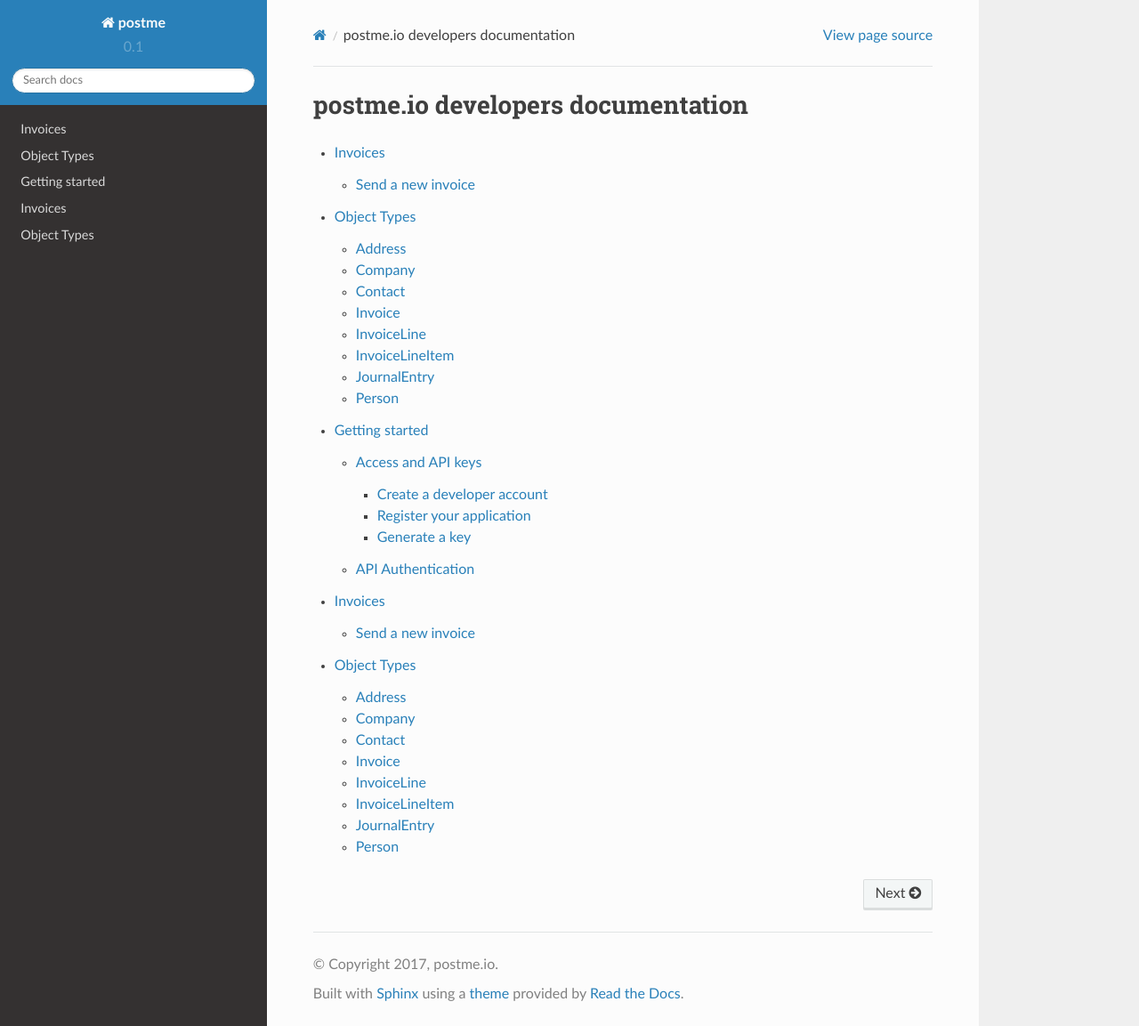
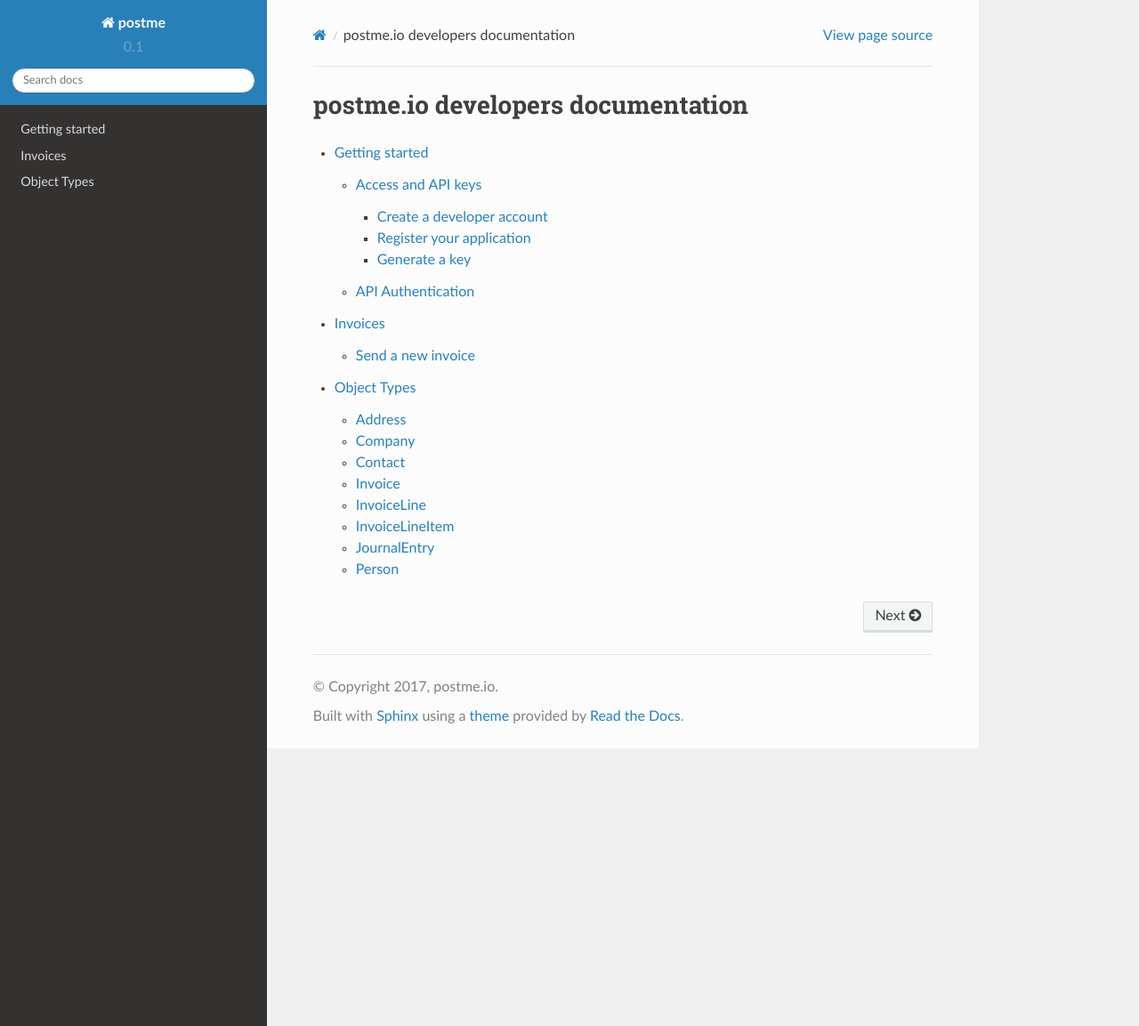
Before and after one commit to birdydigital/postme-docs, a Sphinx documentation site: the page built from docs/index.rst, in a window 1280 px wide and 1153 px high. Shown: the whole window at 89% size. Built offline with Sphinx 7.4.7 and the Read the Docs theme 2.0.0, drawn with Linux system fonts in a browser that asks for light colours; pages that are not in the unit, such as notebooks, are missing from menus.

Commit message:
Try fix index doc

```diff
--- a/docs/getting-started.rst
+++ b/docs/getting-started.rst
@@ -1,11 +1,4 @@
 .. _getting-started:
-
-.. toctree::
-
-   introduction
-   getting-started
-   invoices
-   object-types
 
 Getting started
 ===============
```
